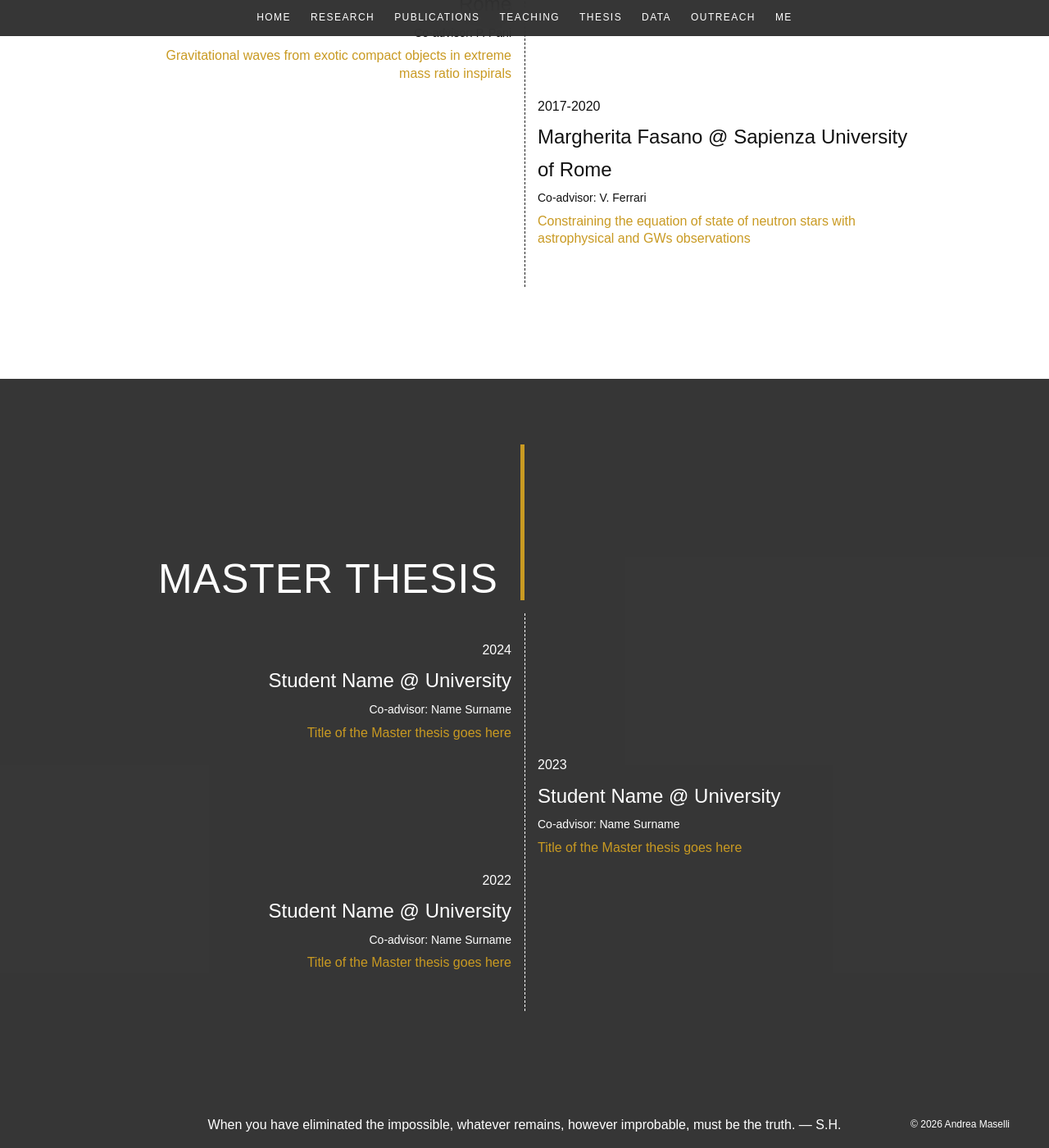
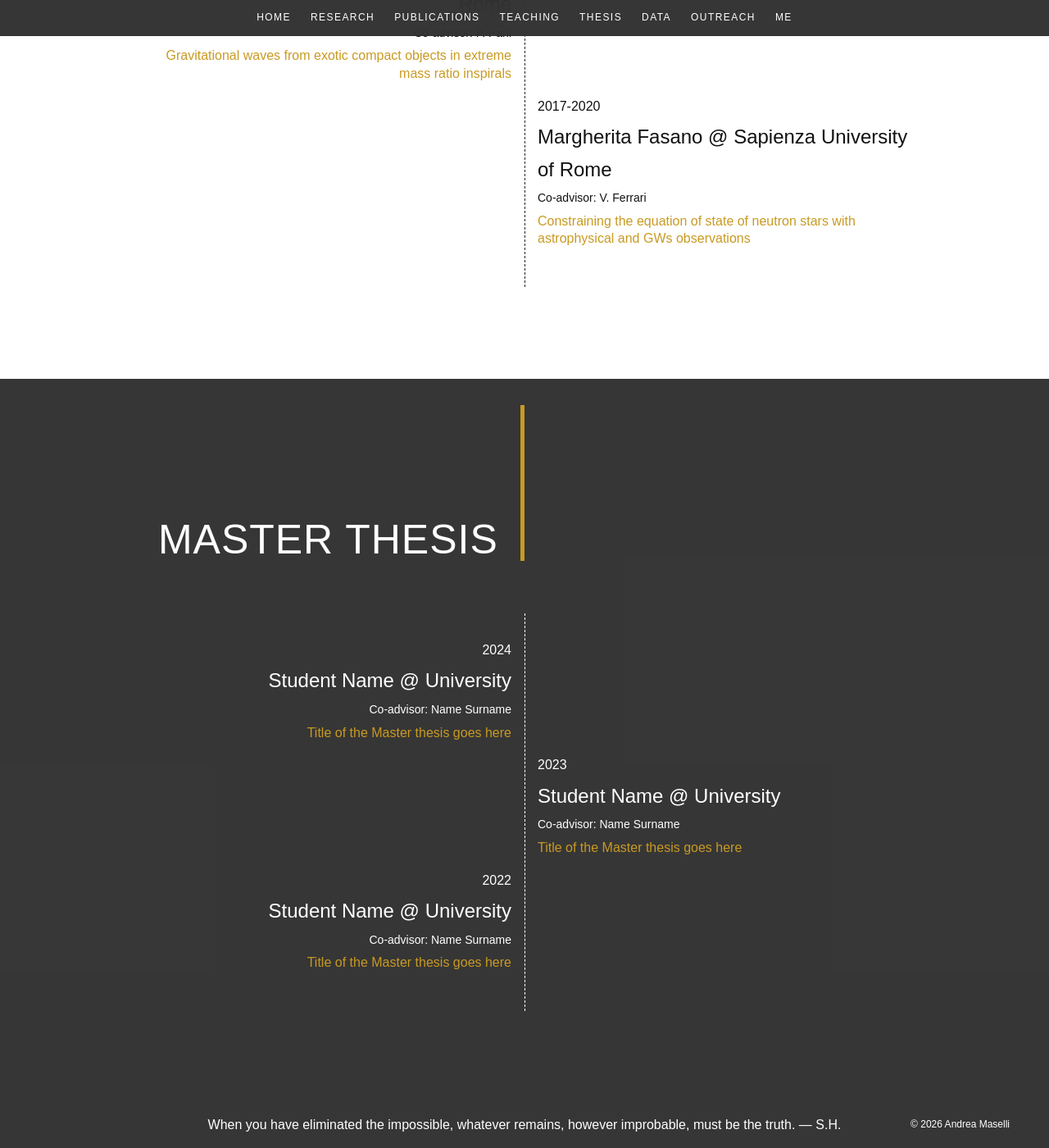
Before and after one commit to masellia/andreamaselli.github.io, a Jekyll site: the page built from pages/thesis.md, in a window 1280 px wide and 1400 px high, scrolled down 1862 px. Shown: the whole window at 82% size. Built offline with Jekyll 4.4.1, drawn with Linux system fonts in a browser that asks for light colours; some web fonts are replaced.

Commit message:
thesis page

```diff
--- a/assets/css/main.css
+++ b/assets/css/main.css
@@ -691,7 +691,7 @@ body {
 
 .master-thesis-section {
   background: rgba(44,44,44,0.95);
-  padding: 5rem 0 7rem;
+  padding: 2rem 0 7rem;
   margin-top: 5rem;
 }
 
@@ -700,7 +700,7 @@ body {
   display: flex;
   justify-content: flex-end;
   align-items: flex-end;
-  margin-bottom: 1rem;
+  margin-bottom: 4rem;
   padding-right: 50%;
 }
 
```
